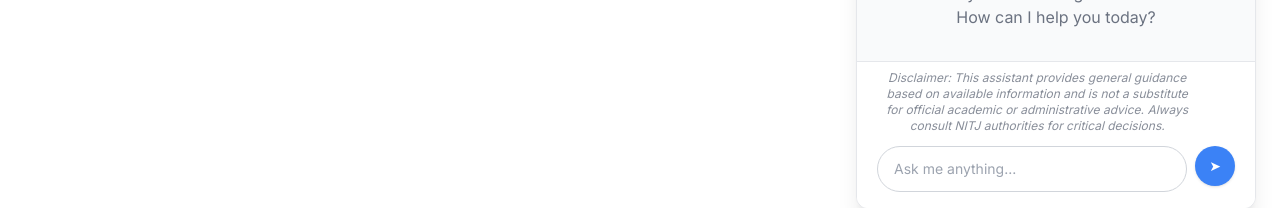
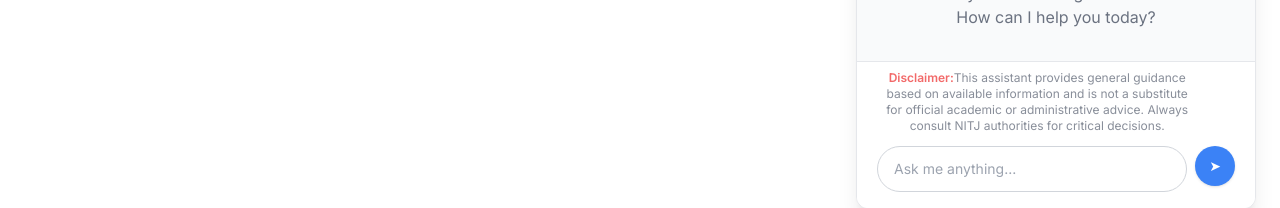
Before and after one commit to prash240303/major-project, a React (Vite) app in the folder frontend/: page / in a window 1280 px wide. Both pictures are taken after a click on the button 1219 px from the left and 734 px from the top of the page. Shown: the part 567-775 px from the top of the page. Built offline with nearby package versions, Linux system fonts and the light colour scheme.

Commit message:
udate allowed orgiins

```diff
--- a/frontend/src/Chatbot.jsx
+++ b/frontend/src/Chatbot.jsx
@@ -3,8 +3,8 @@ import axios from "axios";
 import { motion, AnimatePresence } from "framer-motion";
 
 // const BACKEND_URL = "https://margdarshak-backend.onrender.com"|| ""; // Uncomment this line for production
-const BACKEND_URL = "http://15.207.109.149:8000";
-
+// const BACKEND_URL = "http://15.207.109.149:8000";
+const BACKEND_URL = "https://margdarshak.tech";
 
 const Chatbot = () => {
   const [chatExpanded, setChatExpanded] = useState(false);
@@ -90,17 +90,17 @@ const Chatbot = () => {
       transition: {
         type: "spring",
         damping: 25,
-        stiffness: 300
-      }
+        stiffness: 300,
+      },
     },
     exit: {
       opacity: 0,
       scale: 0.8,
       y: 20,
       transition: {
-        duration: 0.2
-      }
-    }
+        duration: 0.2,
+      },
+    },
   };
 
   const messageVariants = {
@@ -111,9 +111,9 @@ const Chatbot = () => {
       transition: {
         type: "spring",
         damping: 20,
-        stiffness: 300
-      }
-    }
+        stiffness: 300,
+      },
+    },
   };
 
   const buttonVariants = {
@@ -123,17 +123,17 @@ const Chatbot = () => {
       transition: {
         type: "spring",
         stiffness: 400,
-        damping: 10
-      }
+        damping: 10,
+      },
     },
     tap: {
       scale: 0.95,
       transition: {
         type: "spring",
         stiffness: 400,
-        damping: 10
-      }
-    }
+        damping: 10,
+      },
+    },
   };
 
   const inputGroupVariants = {
@@ -143,9 +143,9 @@ const Chatbot = () => {
       y: 0,
       transition: {
         delay: 0.2,
-        duration: 0.3
-      }
-    }
+        duration: 0.3,
+      },
+    },
   };
 
   const typingIndicatorVariants = {
@@ -156,9 +156,9 @@ const Chatbot = () => {
       transition: {
         duration: 1,
         repeat: Infinity,
-        repeatType: "loop"
-      }
-    }
+        repeatType: "loop",
+      },
+    },
   };
 
   return (
@@ -175,7 +175,11 @@ const Chatbot = () => {
             whileTap={buttonVariants.tap}
             transition={{ type: "spring", stiffness: 500, damping: 15 }}
           >
-            <img src="/icon.webp" alt="Chat Icon" className="w-[72px] h-[72px]" />
+            <img
+              src="/icon.webp"
+              alt="Chat Icon"
+              className="w-[72px] h-[72px]"
+            />
           </motion.button>
         )}
 
@@ -204,7 +208,7 @@ const Chatbot = () => {
                     type: "spring",
                     stiffness: 500,
                     damping: 15,
-                    delay: 0.2
+                    delay: 0.2,
                   }}
                 />
                 <motion.span
@@ -240,7 +244,7 @@ const Chatbot = () => {
                   transition={{
                     delay: 0.4,
                     type: "spring",
-                    stiffness: 100
+                    stiffness: 100,
                   }}
                 >
                   Hello! I'm your NITJ Margdarshak assistant. How can I help you
@@ -252,7 +256,9 @@ const Chatbot = () => {
                 <motion.div
                   key={index}
                   className={`flex w-full flex-col gap-1 ${
-                    msg.role === "user" ? "justify-end items-end" : "justify-start"
+                    msg.role === "user"
+                      ? "justify-end items-end"
+                      : "justify-start"
                   } mb-2`}
                   variants={messageVariants}
                   initial="hidden"
@@ -272,7 +278,7 @@ const Chatbot = () => {
                     transition={{
                       type: "spring",
                       stiffness: 500,
-                      damping: 25
+                      damping: 25,
                     }}
                   >
                     {msg.content}
@@ -281,7 +287,7 @@ const Chatbot = () => {
                   {/* Source link below assistant messages */}
                   {msg.role === "assistant" && msg.source_link_metadata && (
                     <motion.div
-                      className="text-xs text-blue-600 hover:text-blue-800 underline ml-2 mt-1"
+                      className="text-xs text-blue-600 truncate max-w-xs hover:text-blue-800 underline ml-2 mt-1"
                       initial={{ opacity: 0 }}
                       animate={{ opacity: 1 }}
                       transition={{ delay: 0.3 }}
@@ -355,15 +361,16 @@ const Chatbot = () => {
               animate="visible"
             >
               <motion.div
-                className="text-xs text-gray-500 italic ml-2 mt-1 max-w-[85%]"
+                className="text-xs text-gray-500  ml-2 mt-1 max-w-[85%]"
                 initial={{ opacity: 0 }}
                 animate={{ opacity: 0.8 }}
                 transition={{ delay: 0.4 }}
               >
-                Disclaimer: This assistant provides general guidance based on
-                available information and is not a substitute for official
-                academic or administrative advice. Always consult NITJ authorities
-                for critical decisions.
+                <span className="font-semibold text-red-500">Disclaimer:</span>
+                This assistant provides general guidance based on available
+                information and is not a substitute for official academic or
+                administrative advice. Always consult NITJ authorities for
+                critical decisions.
               </motion.div>
               <div className="flex w-full">
                 <motion.input
@@ -376,7 +383,9 @@ const Chatbot = () => {
                   initial={{ opacity: 0, y: 20 }}
                   animate={{ opacity: 1, y: 0 }}
                   transition={{ delay: 0.3, duration: 0.3 }}
-                  whileFocus={{ boxShadow: "0 0 0 3px rgba(59, 130, 246, 0.3)" }}
+                  whileFocus={{
+                    boxShadow: "0 0 0 3px rgba(59, 130, 246, 0.3)",
+                  }}
                 />
                 <motion.button
                   onClick={sendMessage}
@@ -385,7 +394,7 @@ const Chatbot = () => {
                     scale: 1.05,
                     backgroundColor: "#2563EB",
                     y: -2,
-                    boxShadow: "0 4px 12px rgba(37, 99, 235, 0.3)"
+                    boxShadow: "0 4px 12px rgba(37, 99, 235, 0.3)",
                   }}
                   whileTap={{ scale: 0.95 }}
                   initial={{ opacity: 0, scale: 0.8 }}
@@ -394,7 +403,7 @@ const Chatbot = () => {
                     delay: 0.4,
                     type: "spring",
                     stiffness: 500,
-                    damping: 15
+                    damping: 15,
                   }}
                 >
                   ➤
```
Also changed, not shown: 1 other file (tests, documents, lock files or other folders).
